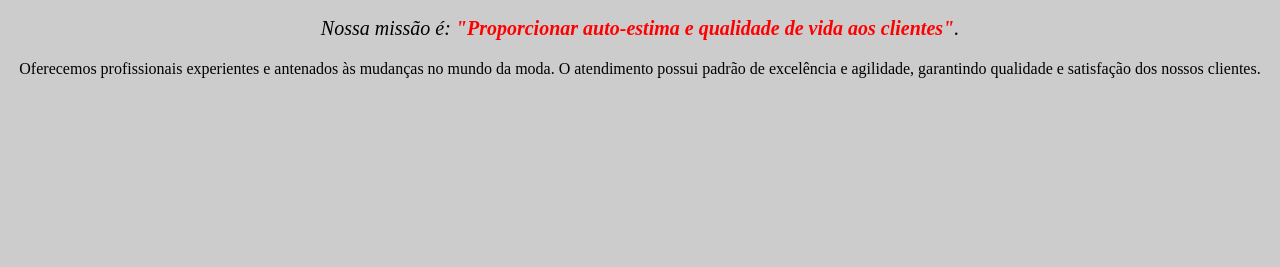
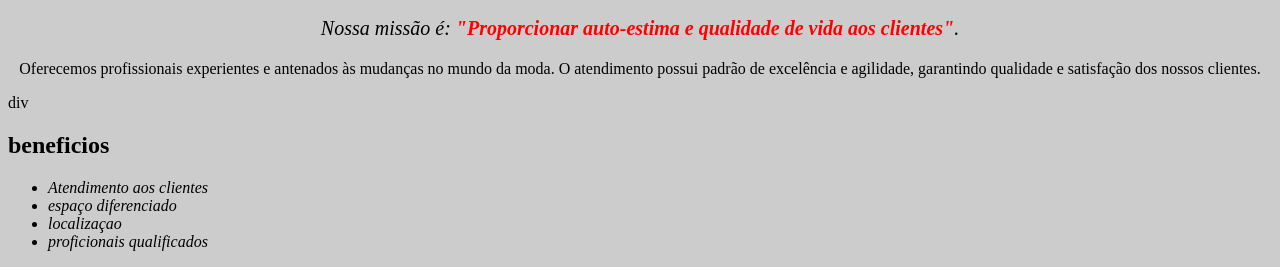
Before and after one commit to EronSalicano/teste, a plain HTML site: page index.html in a window 1280 px wide. Shown: the part 605-872 px from the top of the page. Before the commit the page ends 800 px from the top, so only its background shows below. Drawn offline with Linux system fonts and the light colour scheme.

Commit message:
Add files via upload

```diff
--- a/index.html
+++ b/index.html
@@ -8,7 +8,7 @@
 
 			<body>
 				<img id="banner" src="banner.jpg">
-
+			<div>
 				<h1>Sobre a Barbearia Alura</h1>
 
 				<p>Localizada no coração da cidade a <strong>Barbearia Alura</strong> traz para o mercado o que há de melhor para o seu cabelo e barba. Fundada em 2019, a Barbearia Alura já é destaque na cidade e conquista novos clientes a cada dia.</p>
@@ -16,5 +16,16 @@
 				<p id="missao"><em>Nossa missão é: <strong>"Proporcionar auto-estima e qualidade de vida aos clientes"</strong>.</em></p>
 
 				<p>Oferecemos profissionais experientes e antenados às mudanças no mundo da moda. O atendimento possui padrão de excelência e agilidade, garantindo qualidade e satisfação dos nossos clientes.</p>
+			</div>div
+				<h2> beneficios </h2>
+
+				<ul>
+
+					<li class="intens">Atendimento aos clientes</li>
+					<li class="intens">espaço diferenciado</li>
+					<li class="intens">localizaçao</li>
+					<li class="intens">proficionais qualificados</li>
+
+				</ul>
 			</body>
 		</html>
--- a/style.css
+++ b/style.css
@@ -20,4 +20,10 @@ p {
 
 em strong {
 	color: #FF0000;
+
 }
+.intens{
+font-style: italic
+
+
+}
```
Lines whose indentation alone changed are shown as unchanged.
